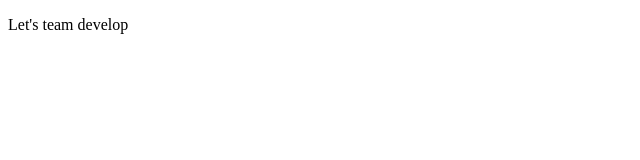
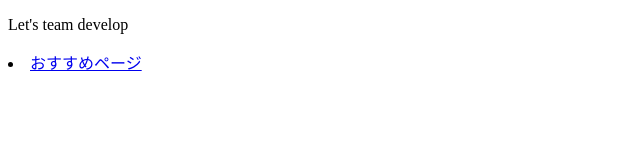
Before and after one commit to marute0215/pairwork, a plain HTML site: page index.html in a window 1280 px wide. Shown: the whole page, without its empty margins (0-640 px from the left). Drawn offline with Linux system fonts and the light colour scheme.

Commit message:
修正しました

```diff
--- a/index.html
+++ b/index.html
@@ -2,5 +2,6 @@
 <html lang="ja">
 <body>
 	<p>Let's team develop</p>
+	<li><a href="https://www.youtube.com/channel/UCs8nP5mUR3pwJmgixsul8Hw">おすすめページ</a></li>
 </body>
 </html>
```
